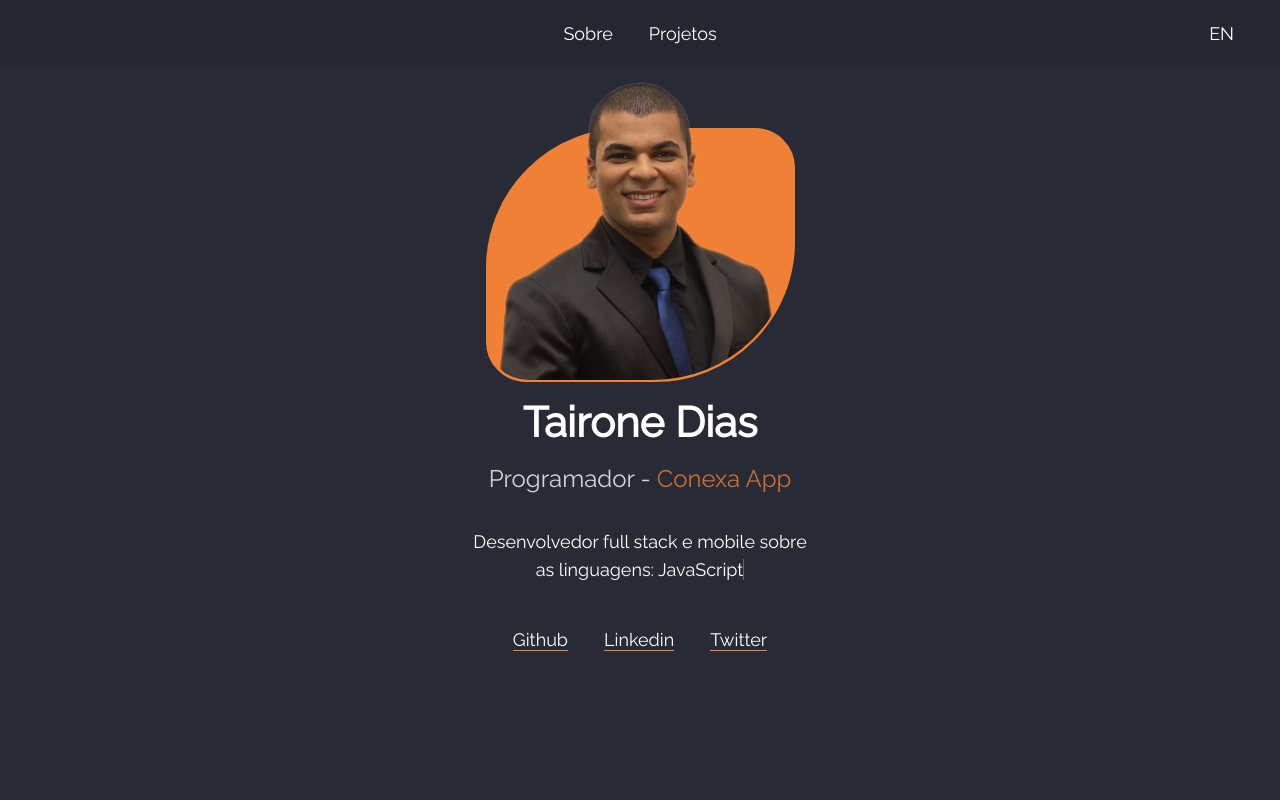
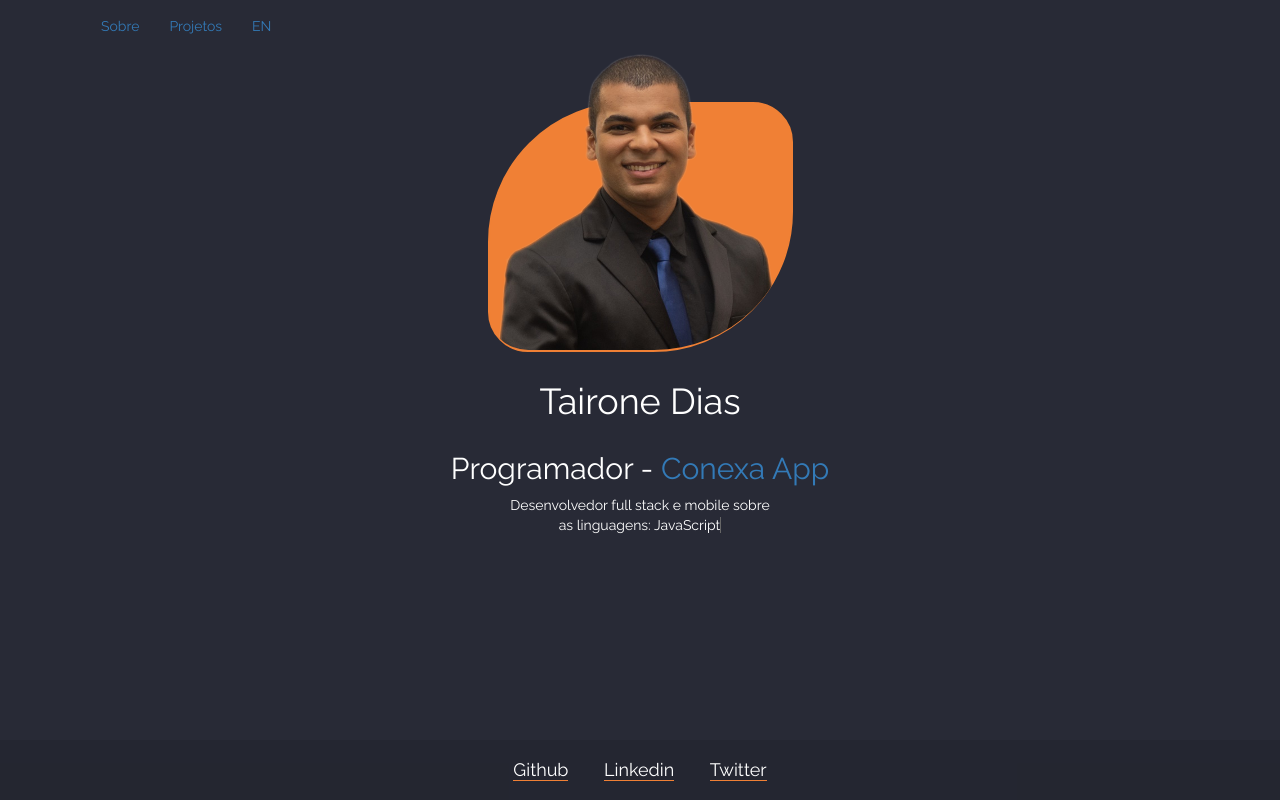
Before and after one commit to taironedias/me, a plain HTML site: page index.html in a window 1280 px wide. Drawn offline with nearby package versions, Linux system fonts and the light colour scheme.

Commit message:
testing bootstrap

```diff
--- a/css/styles.css
+++ b/css/styles.css
@@ -116,3 +116,14 @@ header {
     border-bottom: 3px solid var(--color-orange);
     transition: width 300ms;
 }
+
+footer {
+    position: absolute;
+    bottom: 0;
+    width: 100%;
+    height: 60px;
+    background-color: rgba(0,0,0,0.1);;
+    display: flex;
+    justify-content: center;
+    align-items: center;
+}
--- a/index.html
+++ b/index.html
@@ -3,12 +3,19 @@
 <html>
     <head>
         <title>Tairone Dias</title>
+        <meta charset="utf-8">
+        <meta http-equiv="X-UA-Compatible" content="IE=edge">
+        <meta name="viewport" content="width=device-width, initial-scale=1">
+
+        <!-- Bootstrap v3.4.1 -->
+        <link rel="stylesheet" href="https://stackpath.bootstrapcdn.com/bootstrap/3.4.1/css/bootstrap.min.css" integrity="sha384-HSMxcRTRxnN+Bdg0JdbxYKrThecOKuH5zCYotlSAcp1+c8xmyTe9GYg1l9a69psu" crossorigin="anonymous">
         <link rel="stylesheet" href="css/styles.css">
+
         <link href="https://fonts.googleapis.com/css?family=Raleway:200,100,400" rel="stylesheet" type="text/css" />
     </head>
 
     <body>
-        <header class="links">
+        <!-- <header class="links">
             <div id="menu">
                 <a href="index.html">Sobre</a>
                 <a href="projects.html">Projetos</a>
@@ -39,9 +46,74 @@
             <a href="https://github.com/taironedias" target="_blank">Github</a>
             <a href="https://www.linkedin.com/in/tcdias/" target="_blank">Linkedin</a>
             <a href="https://twitter.com/taii_d" target="_blank">Twitter</a>
+        </div> -->
+
+        <div class="container">
+            <div class="navbar " role="navigation">
+                <div class="navbar-header">
+                    <button type="button" class="navbar-toggle" data-toggle="collapse" data-target=".navbar-collapse">
+                        <span class="sr-only">Toggle navigation</span>
+                        <span class="icon-bar"></span>
+                        <span class="icon-bar"></span>
+                        <span class="icon-bar"></span>
+                    </button>
+                    <span class="navbar-brand visible-xs">TD</span>
+                </div>
+
+                <div class="navbar-collapse collapse">
+                    <ul class="nav navbar-nav">
+                        <li><a href="index.html">Sobre</a></li>
+                        <li><a href="#">Projetos</a></li>
+                        <li><a class="translate" href="#">EN</a></li>
+                    </ul>
+                </div>
+            </div>
+
+            <div class="row">
+                <div id="wrapper-img" class="col-sm-12">
+                    <div id="molde"></div>
+                    <img src="images/avatar.png" alt="Tairone Dias">
+                </div>
+            </div>
+            <div class="row">
+                <div class="col-xs-12">
+                    <h1 class="text-center">Tairone Dias</h1>
+                </div>
+            </div>
+            <div class="row">
+                <div class="col-xs-12">
+                    <h2 class="text-center" id="job">Programador - <a href="https://conexa.app/" target="_blank">Conexa App</a></h2>
+                </div>
+            </div>
+            <div class="row">
+                <div class="col-xs-12">
+                    <p class="text-center" id="details">Desenvolvedor full stack e mobile sobre <br/> as linguagens:
+                        <span
+                            class="txt-rotate"
+                            data-period="1000"
+                            data-rotate='["PHP", "JavaScript", "SQL", "Node.js", "ReactJS", "React Native", "Java", "Swift", "TypeScript"]'>
+                        </span>
+                    </p>
+                </div>
+            </div>
         </div>
 
+        <footer class="footer">
+            <div id="links-footer" class="links">
+                <a href="https://github.com/taironedias" target="_blank">Github</a>
+                <a href="https://www.linkedin.com/in/tcdias/" target="_blank">Linkedin</a>
+                <a href="https://twitter.com/taii_d" target="_blank">Twitter</a>
+            </div>
+            <!-- <div class="footer-copyright text-center py-3">© 2020 Copyright:
+                <a href="https://mdbootstrap.com/"> MDBootstrap.com</a>
+            </div> -->
+        </footer>
+
         <script src="https://code.jquery.com/jquery-3.5.1.min.js" integrity="sha256-9/aliU8dGd2tb6OSsuzixeV4y/faTqgFtohetphbbj0=" crossorigin="anonymous"></script>
+        <!-- jQuery (necessary for Bootstrap's JavaScript plugins) -->
+        <script src="https://code.jquery.com/jquery-1.12.4.min.js" integrity="sha384-nvAa0+6Qg9clwYCGGPpDQLVpLNn0fRaROjHqs13t4Ggj3Ez50XnGQqc/r8MhnRDZ" crossorigin="anonymous"></script>
+        <!-- Include all compiled plugins (below), or include individual files as needed -->
+        <script src="https://stackpath.bootstrapcdn.com/bootstrap/3.4.1/js/bootstrap.min.js" integrity="sha384-aJ21OjlMXNL5UyIl/XNwTMqvzeRMZH2w8c5cRVpzpU8Y5bApTppSuUkhZXN0VxHd" crossorigin="anonymous"></script>
         <script src="js/text-animate.js"></script>
         <script src="js/home.js"></script>
 
```
